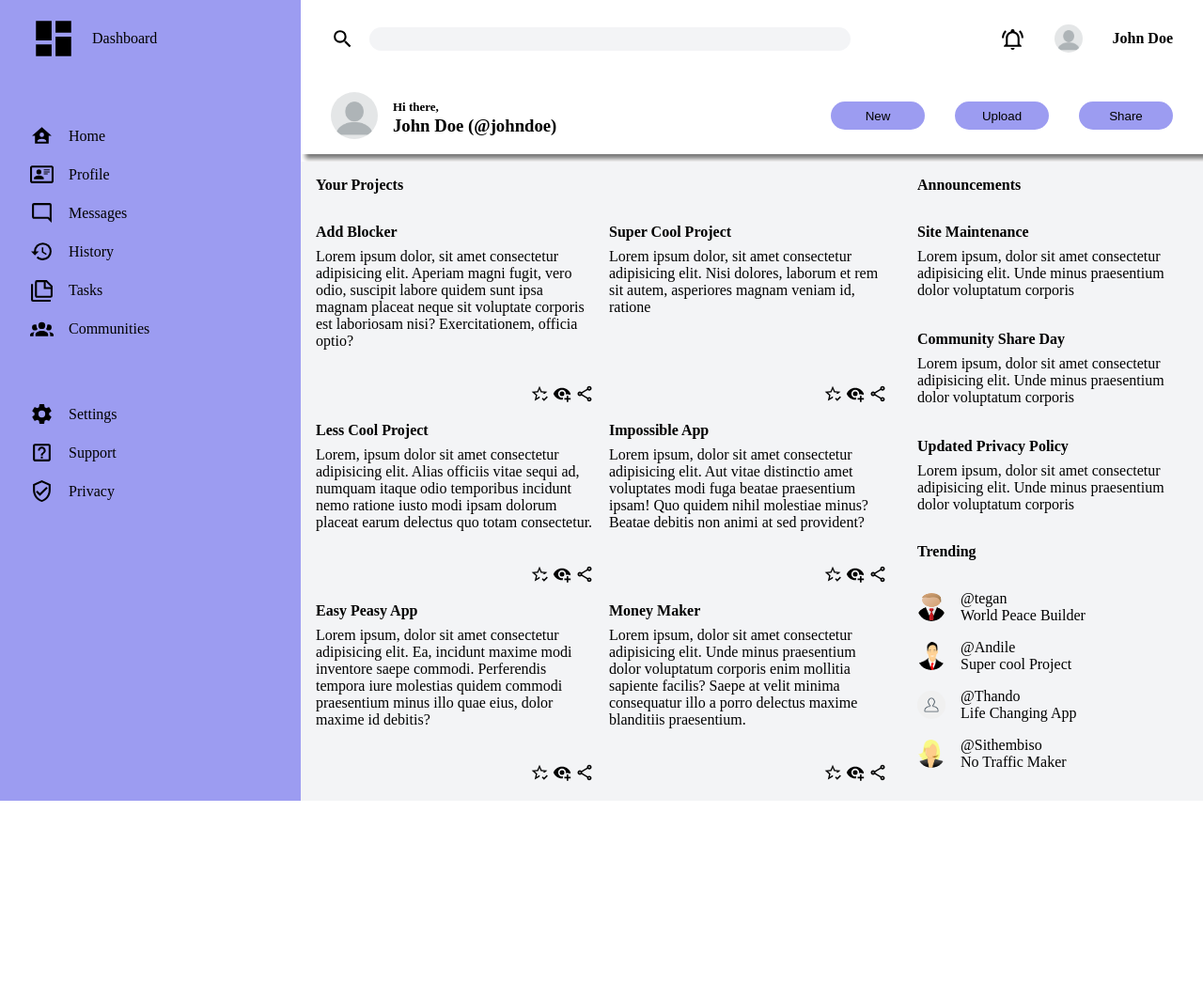
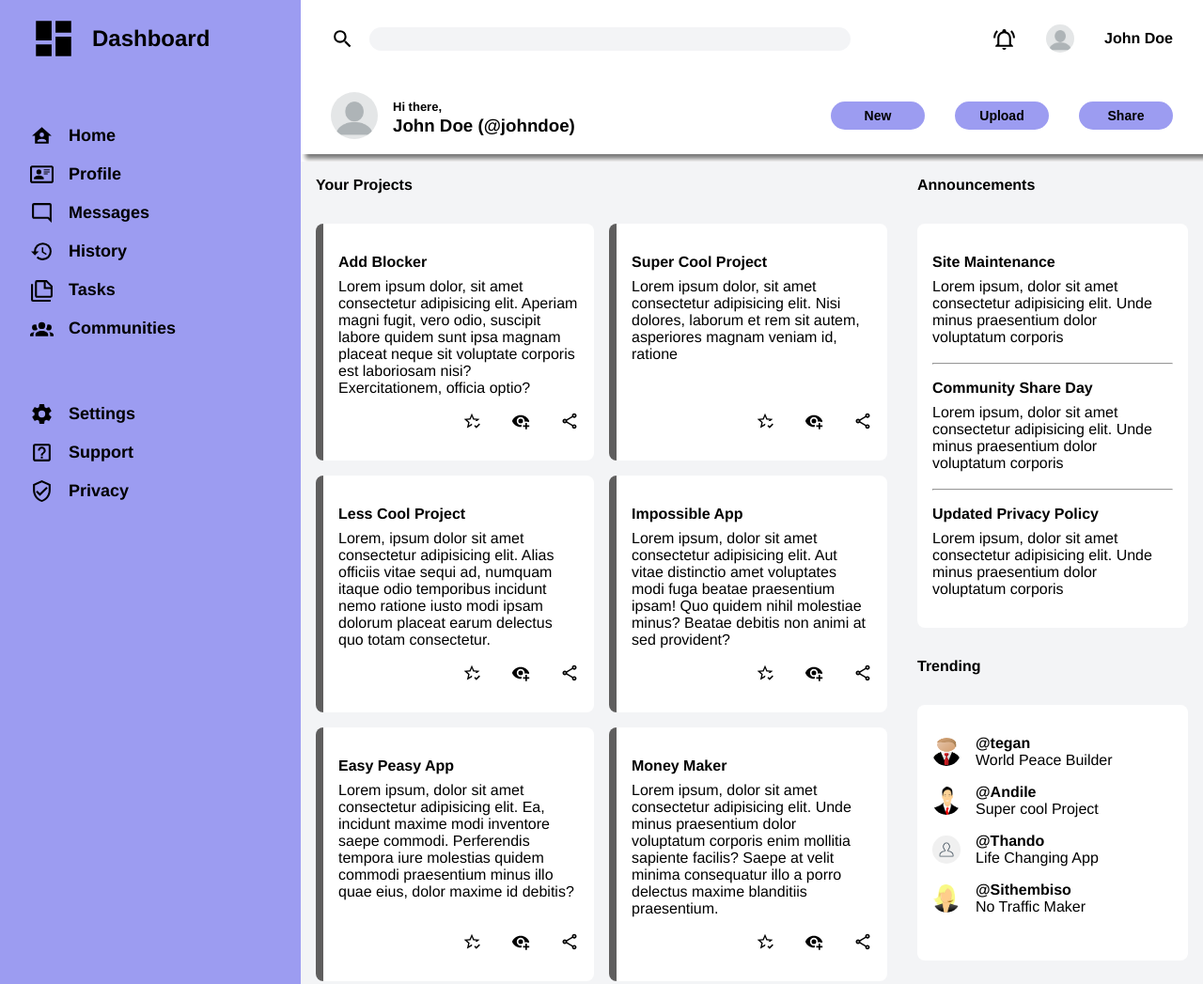
Before and after one commit to sfmasoka/Admin-Dashboard, a plain HTML site: page index.html in a window 1280 px wide. Shown: the top 1047 px of the page at 94% size. Before the commit the page ends 852 px from the top, so only its background shows below. Drawn offline with Linux system fonts and the light colour scheme.

Commit message:
more styling..

```diff
--- a/index.html
+++ b/index.html
@@ -39,7 +39,7 @@
                 <img class="dashboard-icon" src="images/view-dashboard.svg" alt="dashboard icon"><a href="#"><span>Dashboard</span></a>
             </div>
             <div class="sidebar-2">
-                <div class="home-icon icon-group">
+                <div class="icon-group">
                     <img class="icon-1" src="images/home-account.svg" alt="home icon"><span><a href="#">Home</span></a>
                 </div>
                 <div class="icon-group">
@@ -182,16 +182,16 @@
 
                     <div class="Trending-group">
                         <div class="trend icon-group">
-                            <img class="profile-1" src="images/avatar-g6329d09e9_1280.png" alt="profile picture"><p>@tegan<br/>World Peace Builder</p>
+                            <img class="profile-1" src="images/avatar-g6329d09e9_1280.png" alt="profile picture"><p><span>@tegan</span><br/>World Peace Builder</p>
                         </div>
                         <div class="trend icon-group">
-                            <img class="profile-1" src="images/avatar-gc4de55612_1280.png" alt="profile picture"><p>@Andile<br/>Super cool Project</p>
+                            <img class="profile-1" src="images/avatar-gc4de55612_1280.png" alt="profile picture"><p><span>@Andile</span><br/>Super cool Project</p>
                         </div>
                         <div class="trend icon-group">
-                            <img class="profile-1" src="images/user-g32713e930_1280.png" alt="profile picture"><p>@Thando<br/>Life Changing App</p>
+                            <img class="profile-1" src="images/user-g32713e930_1280.png" alt="profile picture"><p><span>@Thando</span><br/>Life Changing App</p>
                         </div>
                         <div class="trend icon-group">
-                            <img class="profile-1" src="images/user-gce47c3289_1280.png" alt="profile picture"><p>@Sithembiso<br/>No Traffic Maker</p>
+                            <img class="profile-1" src="images/user-gce47c3289_1280.png" alt="profile picture"><p><span>@Sithembiso</span><br/>No Traffic Maker</p>
                         </div>
                     </div>
                 </div>
--- a/style.css
+++ b/style.css
@@ -1,11 +1,11 @@
 :root{
     box-sizing: border-box;
-
+    font-family: "Helvetica", "Arial", sans-serif;
 }
 *{
     margin: 0;
     padding: 0;
-    border: none;
+
 }
 
 .icon-1{
@@ -80,13 +80,18 @@ h3>span{
 .buttons{
     display: flex;
     gap: 32px;
+
 }
+
 
 button{
     width: 100px;
     height: 30px;
     border-radius: 16px;
     background-color: rgb(156, 156, 241);
+    font-size: 14px;
+    font-weight: 600;
+    border: none;
 }
 
 .profile-picture{
@@ -100,6 +105,7 @@ button{
     background-color: #f3f4f6;
     height: 25px;
     border-radius: 16px;
+    border: none;
 }
 
 
@@ -113,11 +119,13 @@ button{
     gap: 50px;
     padding: 16px 32px;
     background-color: rgb(156, 156, 241);
+
 }
 
 .dashboard-icon{
     width: 50px;
     height: 50px;
+
 }
 
 .icon-group, .sidebar-1{
@@ -125,6 +133,17 @@ button{
     align-items: center;
     gap: 16px;
     margin-bottom: 16px;
+
+}
+
+.sidebar-1{
+    font-size:24px;
+    font-weight: bold;
+}
+
+.sidebar-2>.icon-group,.sidebar-3>.icon-group{
+    font-weight: bold;
+    font-size: 18px;;
 }
 
 a{
@@ -163,7 +182,21 @@ a{
     flex-direction: column;
     justify-content: space-between;
     align-items: flex-end;
+    border-left: 8px solid rgb(95, 94, 94);
 }
+
+.project, .announcements-description, .Trending-group{
+    background-color: white;
+    padding: 32px 16px;
+    border-radius: 8px;
+}
+
+.project-functions{
+    display: flex;
+    gap: 32px;
+    margin-top: 16px;
+}
+
 
 .heading{
     height: 50px;
@@ -174,6 +207,10 @@ a{
 
 }
 
+
+.trend > p > span {
+    font-weight: bold;
+}
 
 .announcements-description{
     display: flex;
```
